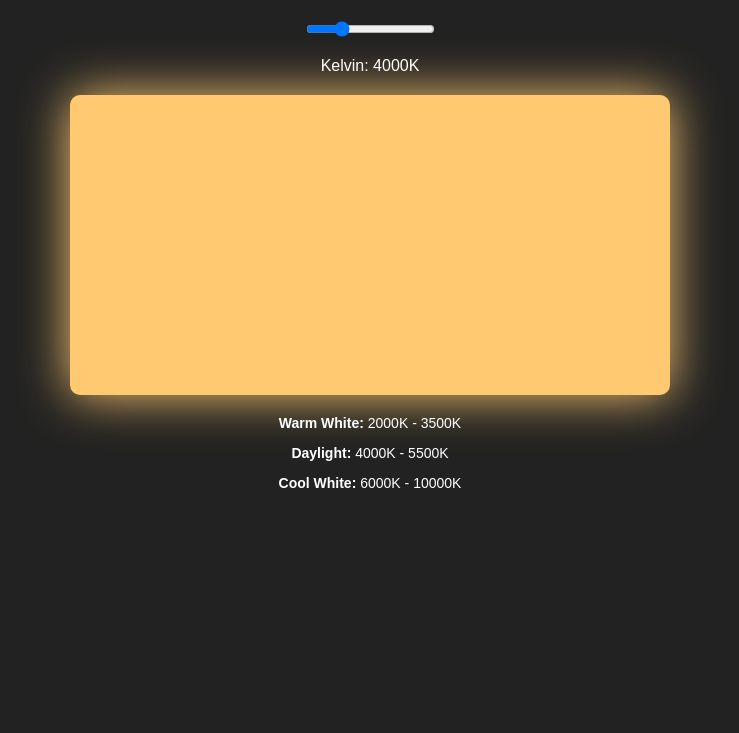
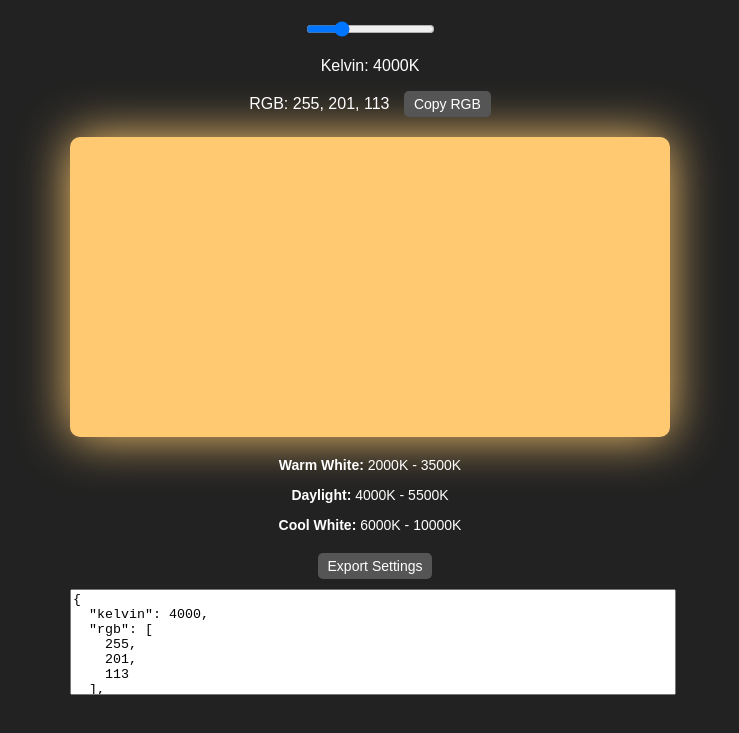
Before and after one commit to marufx86/LightKelvin, a plain HTML site: page index.html in a window 1280 px wide. Shown: the part 61-794 px from the top of the page, without its empty margins (270-1009 px from the left). Drawn offline with Linux system fonts and the light colour scheme.

Commit message:
added rgb values

```diff
--- a/index.html
+++ b/index.html
@@ -11,12 +11,20 @@
     <h1>Kelvin Light Visualizer</h1>
     <input type="range" id="kelvin-slider" min="2000" max="10000" value="4000" step="100">
     <p>Kelvin: <span id="kelvin-value">4000</span>K</p>
+    <p>
+      RGB: <span id="rgb-value">255, 183, 76</span>
+      <button id="copy-btn">Copy RGB</button>
+    </p>
     <div id="light-display"></div>
     <div class="info">
       <p><strong>Warm White:</strong> 2000K - 3500K</p>
       <p><strong>Daylight:</strong> 4000K - 5500K</p>
       <p><strong>Cool White:</strong> 6000K - 10000K</p>
     </div>
+    <div class="export">
+      <button id="export-btn">Export Settings</button>
+      <textarea id="export-output" readonly></textarea>
+    </div>
   </div>
   <script src="script.js"></script>
 </body>
--- a/script.js
+++ b/script.js
@@ -1,30 +1,82 @@
-/* script.js */
 document.addEventListener("DOMContentLoaded", function() {
     const kelvinSlider = document.getElementById("kelvin-slider");
     const kelvinValue = document.getElementById("kelvin-value");
+    const rgbValue = document.getElementById("rgb-value");
     const lightDisplay = document.getElementById("light-display");
+    const copyBtn = document.getElementById("copy-btn");
+    const exportBtn = document.getElementById("export-btn");
+    const exportOutput = document.getElementById("export-output");
 
+    // Update display on slider input
     kelvinSlider.addEventListener("input", function() {
         const kelvin = parseInt(kelvinSlider.value);
         kelvinValue.textContent = kelvin;
-        const color = getInterpolatedColor(kelvin);
-        lightDisplay.style.backgroundColor = color;
-        lightDisplay.style.boxShadow = `0px 0px 50px ${color}`;
+        const colorArray = getColorArray(kelvin);
+        const colorString = `rgb(${colorArray.join(',')})`;
+        lightDisplay.style.backgroundColor = colorString;
+        lightDisplay.style.boxShadow = `0px 0px 50px ${colorString}`;
+        rgbValue.textContent = colorArray.join(', ');
+
+        // Update export output with current settings
+        updateExport(kelvin, colorArray);
     });
 
+    // Copy RGB values to clipboard
+    copyBtn.addEventListener("click", function() {
+        navigator.clipboard.writeText(rgbValue.textContent)
+        .then(() => {
+            alert("RGB values copied to clipboard!");
+        })
+        .catch(err => {
+            alert("Failed to copy: " + err);
+        });
+    });
+
+    // Export settings to JSON and copy to clipboard
+    exportBtn.addEventListener("click", function() {
+        navigator.clipboard.writeText(exportOutput.value)
+        .then(() => {
+            alert("Settings exported and copied to clipboard!");
+        })
+        .catch(err => {
+            alert("Failed to copy export: " + err);
+        });
+    });
+
+    // Update export area with JSON of current settings
+    function updateExport(kelvin, colorArray) {
+        const exportData = {
+            kelvin: kelvin,
+            rgb: colorArray,
+            hex: rgbToHex(colorArray)
+        };
+        exportOutput.value = JSON.stringify(exportData, null, 2);
+    }
+
+    // Convert RGB array to hexadecimal string
+    function rgbToHex(rgb) {
+        return "#" + rgb.map(c => {
+            let hex = c.toString(16);
+            return hex.length === 1 ? "0" + hex : hex;
+        }).join('');
+    }
+
+    // Linear interpolation between two colors
     function interpolateColor(color1, color2, factor) {
         return color1.map((c, i) => Math.round(c + factor * (color2[i] - c)));
     }
 
-    function getInterpolatedColor(kelvin) {
+    // Get interpolated color based on Kelvin value
+    function getColorArray(kelvin) {
         if (kelvin <= 3500) {
-            return `rgb(${interpolateColor([255, 140, 0], [255, 183, 76], (kelvin - 2000) / 1500).join(',')})`;
+            return interpolateColor([255, 140, 0], [255, 183, 76], (kelvin - 2000) / 1500);
         } else if (kelvin <= 5500) {
-            return `rgb(${interpolateColor([255, 183, 76], [255, 255, 224], (kelvin - 3500) / 2000).join(',')})`;
+            return interpolateColor([255, 183, 76], [255, 255, 224], (kelvin - 3500) / 2000);
         } else {
-            return `rgb(${interpolateColor([255, 255, 224], [200, 220, 255], (kelvin - 5500) / 4500).join(',')})`;
+            return interpolateColor([255, 255, 224], [200, 220, 255], (kelvin - 5500) / 4500);
         }
     }
 
-    kelvinSlider.dispatchEvent(new Event("input")); // Initialize on page load
+    // Initialize the display on page load
+    kelvinSlider.dispatchEvent(new Event("input"));
 });
--- a/style.css
+++ b/style.css
@@ -23,7 +23,29 @@ body {
     box-shadow: 0px 0px 30px 10px rgba(255, 243, 224, 0.5);
   }
 
-.info {
+  .info, .export {
     margin-top: 20px;
     font-size: 14px;
   }
+
+  button {
+    margin-left: 10px;
+    padding: 5px 10px;
+    border: none;
+    background-color: #555;
+    color: #fff;
+    cursor: pointer;
+    border-radius: 5px;
+    font-size: 14px;
+  }
+
+  button:hover {
+    background-color: #777;
+  }
+
+  #export-output {
+    width: 100%;
+    height: 100px;
+    margin-top: 10px;
+    resize: none;
+  }
```
Lines whose indentation alone changed are shown as unchanged.
